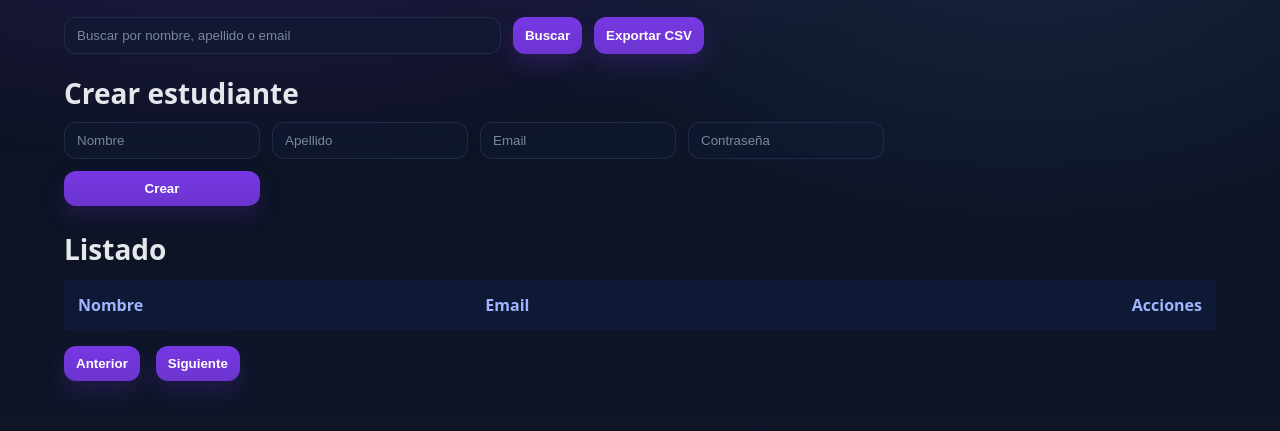
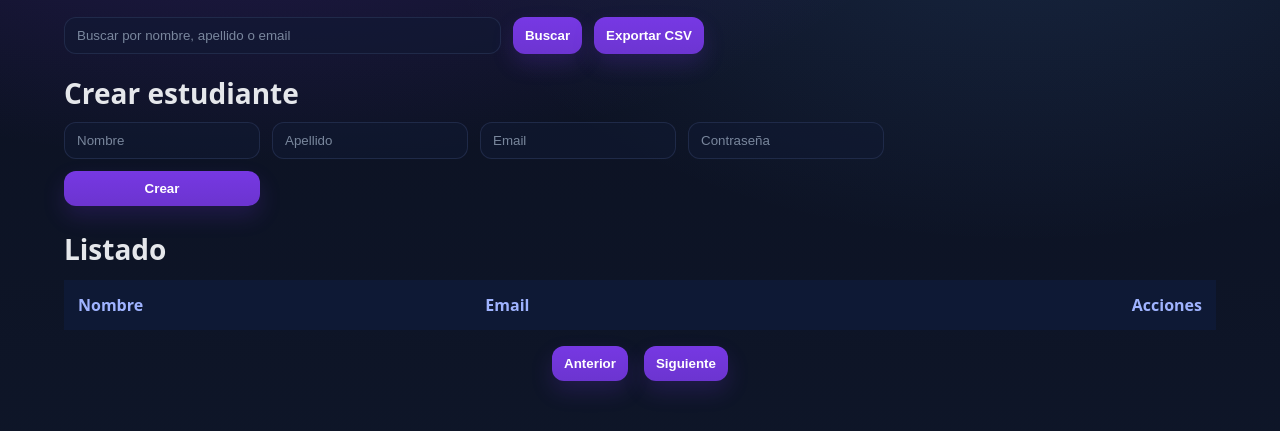
Before and after one commit to AndersonAshleyAnder/CursosOnline, a plain HTML site: page frontend/estudiantes.html in a window 1280 px wide. Shown: the part 197-628 px from the top of the page. Drawn offline with Linux system fonts and the light colour scheme; no server answers.

Commit message:
Update pagination layout to numeric style
Replaced pagination buttons with a new numeric pagination layout.

```diff
--- a/frontend/estudiantes.html
+++ b/frontend/estudiantes.html
@@ -79,11 +79,17 @@
   </table>
 
   <!-- PAGINACIÓN -->
-  <div style="display:flex; gap:8px; margin-top:16px;">
-    <button onclick="prev()">Anterior</button>
-    <span id="pagina"></span>
-    <button onclick="next()">Siguiente</button>
-  </div>
+ <!-- PAGINACIÓN (NUMÉRICA) -->
+<div class="paginacion-wrapper" style="margin-top:16px;">
+  <button id="btn-prev-local">Anterior</button>
+
+  <div id="paginacion-local"></div>
+
+  <button id="btn-next-local">Siguiente</button>
+</div>
+
+<p id="info-pagina-local"></p>
+
 
 </main>
 
```
